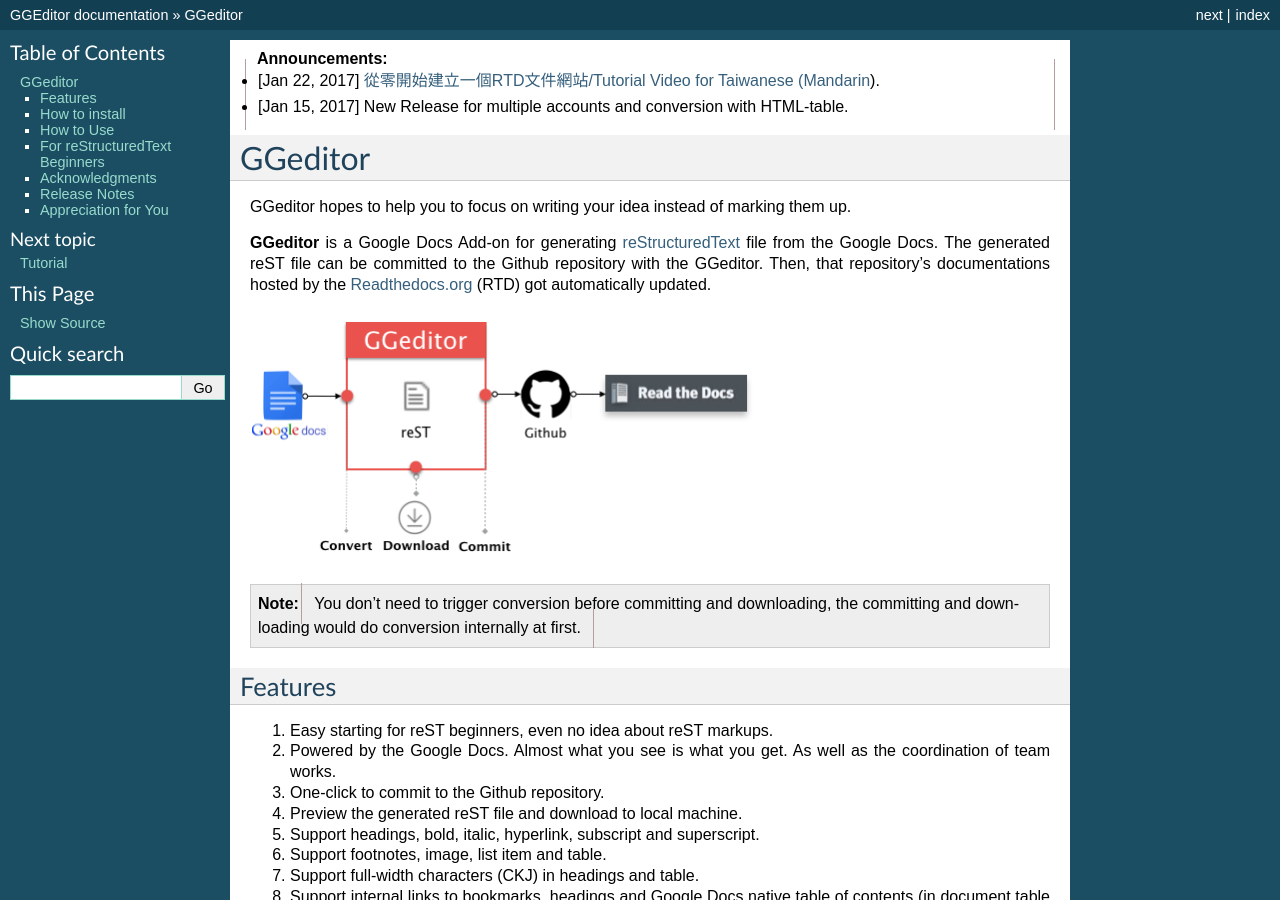
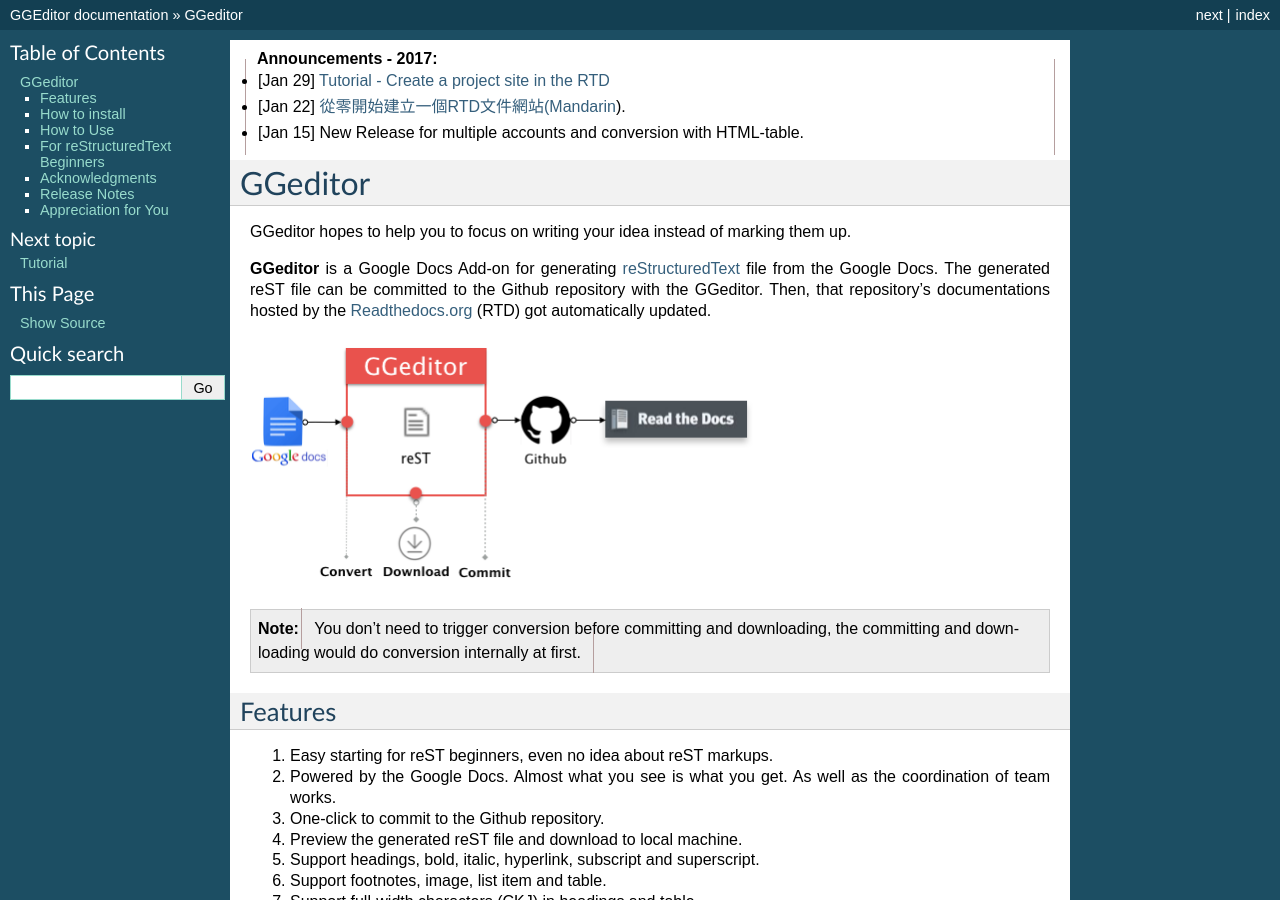
Before and after one commit to iapyeh/GGeditor, a Sphinx documentation site: the page built from docs/index.rst, in a window 1280 px wide and 900 px high. Built offline with Sphinx 7.4.7, drawn with Linux system fonts in a browser that asks for light colours; pages that are not in the unit, such as notebooks, are missing from menus.

Commit message:
Google Docs reST Editor@2017-1-29 12:20:21

```diff
--- a/docs/index.rst
+++ b/docs/index.rst
@@ -12,11 +12,13 @@
     api/backend
 
 
-.. admonition:: Announcements
+.. admonition:: Announcements - 2017
 
-    * [Jan 22, 2017] \ |LINK1|\ ).
+    * [Jan 29] \ |LINK1|\
 
-    * [Jan 15, 2017] New Release for multiple accounts and conversion with HTML-table.
+    * [Jan 22] \ |LINK2|\ ).
+
+    * [Jan 15] New Release for multiple accounts and conversion with HTML-table.
 
 .. _h28105e656d4d48041184d771d3b4a1a:
 
@@ -215,81 +217,85 @@
 
 .. |LINK1| raw:: html
 
-    <a href="https://goo.gl/qH1WWj" target="_blank">從零開始建立一個RTD文件網站/Tutorial Video for Taiwanese (Mandarin</a>
+    <a href="https://youtu.be/PUswAbvpE7c" target="_blank">Tutorial - Create a project site in the RTD</a>
 
 .. |LINK2| raw:: html
 
-    <a href="https://en.wikipedia.org/wiki/ReStructuredText" target="_blank">reStructuredText</a>
+    <a href="https://goo.gl/qH1WWj" target="_blank">從零開始建立一個RTD文件網站(Mandarin</a>
 
 .. |LINK3| raw:: html
 
-    <a href="https://readthedocs.org/" target="_blank">Readthedocs.org</a>
+    <a href="https://en.wikipedia.org/wiki/ReStructuredText" target="_blank">reStructuredText</a>
 
 .. |LINK4| raw:: html
 
-    <a href="https://chrome.google.com/webstore/detail/ggeditor/piedgdbcihbejidgkpabjhppneghbcnp" target="_blank">Click this link to the Google Docs Add-on page</a>
+    <a href="https://readthedocs.org/" target="_blank">Readthedocs.org</a>
 
 .. |LINK5| raw:: html
 
-    <a href="User%20Guide.html">How to Use</a>
+    <a href="https://chrome.google.com/webstore/detail/ggeditor/piedgdbcihbejidgkpabjhppneghbcnp" target="_blank">Click this link to the Google Docs Add-on page</a>
 
 .. |LINK6| raw:: html
 
-    <a href="how2Readthedocs.html">How to create a generic website of documentation on the RTD</a>
+    <a href="User%20Guide.html">How to Use</a>
 
 .. |LINK7| raw:: html
 
-    <a href="ApiDoc.html">How to create API document for python modules</a>
+    <a href="how2Readthedocs.html">How to create a generic website of documentation on the RTD</a>
 
 .. |LINK8| raw:: html
 
-    <a href="https://github.com/anru/rsted/graphs/contributors" target="_blank">all the contributors</a>
+    <a href="ApiDoc.html">How to create API document for python modules</a>
 
 .. |LINK9| raw:: html
 
-    <a href="http://rst.ninjs.org/" target="_blank">Online reStructuredText editor</a>
+    <a href="https://github.com/anru/rsted/graphs/contributors" target="_blank">all the contributors</a>
 
 .. |LINK10| raw:: html
 
-    <a href="https://github.com/bitwiseshiftleft/sjcl/graphs/contributors" target="_blank">all the contributors</a>
+    <a href="http://rst.ninjs.org/" target="_blank">Online reStructuredText editor</a>
 
 .. |LINK11| raw:: html
 
-    <a href="https://github.com/bitwiseshiftleft/sjcl" target="_blank">sjcl</a>
+    <a href="https://github.com/bitwiseshiftleft/sjcl/graphs/contributors" target="_blank">all the contributors</a>
 
 .. |LINK12| raw:: html
 
-    <a href="http://neusauber.com" target="_blank">Neusauber.com</a>
+    <a href="https://github.com/bitwiseshiftleft/sjcl" target="_blank">sjcl</a>
 
 .. |LINK13| raw:: html
 
-    <a href="https://github.com/philschatz/octokat.js/graphs/contributors" target="_blank">all the contributors</a>
+    <a href="http://neusauber.com" target="_blank">Neusauber.com</a>
 
 .. |LINK14| raw:: html
 
-    <a href="https://github.com/philschatz/octokat.js" target="_blank">octokat.js</a>
+    <a href="https://github.com/philschatz/octokat.js/graphs/contributors" target="_blank">all the contributors</a>
 
 .. |LINK15| raw:: html
 
-    <a href="https://github.com/getpelican/pelican" target="_blank">Pelican project</a>
+    <a href="https://github.com/philschatz/octokat.js" target="_blank">octokat.js</a>
 
 .. |LINK16| raw:: html
 
-    <a href="https://github.com/getpelican/pelican/graphs/contributors" target="_blank">all the contributes</a>
+    <a href="https://github.com/getpelican/pelican" target="_blank">Pelican project</a>
 
 .. |LINK17| raw:: html
 
-    <a href="https://readthedocs.org" target="_blank">Readthedocs.org</a>
+    <a href="https://github.com/getpelican/pelican/graphs/contributors" target="_blank">all the contributes</a>
 
 .. |LINK18| raw:: html
 
-    <a href="https://chrome.google.com/webstore/detail/ggeditor/piedgdbcihbejidgkpabjhppneghbcnp" target="_blank">Leave a Google Docs store rating</a>
+    <a href="https://readthedocs.org" target="_blank">Readthedocs.org</a>
 
 .. |LINK19| raw:: html
 
+    <a href="https://chrome.google.com/webstore/detail/ggeditor/piedgdbcihbejidgkpabjhppneghbcnp" target="_blank">Leave a Google Docs store rating</a>
+
+.. |LINK20| raw:: html
+
     <a href="https://github.com/iapyeh/GGeditor" target="_blank">star GGeditor on Github</a>
 
-.. |LINK20| raw:: html
+.. |LINK21| raw:: html
 
     <a href="https://docs.google.com/document/d/13b5dr8TZoTC5IJZeoiDt066b6mwq67yHqcl4TYUFnk0/edit?usp=sharing" target="_blank">Source document in the Google Docs</a>
 
```
Also changed, not shown: other parts of docs/index.rst (+14 -14 lines).
